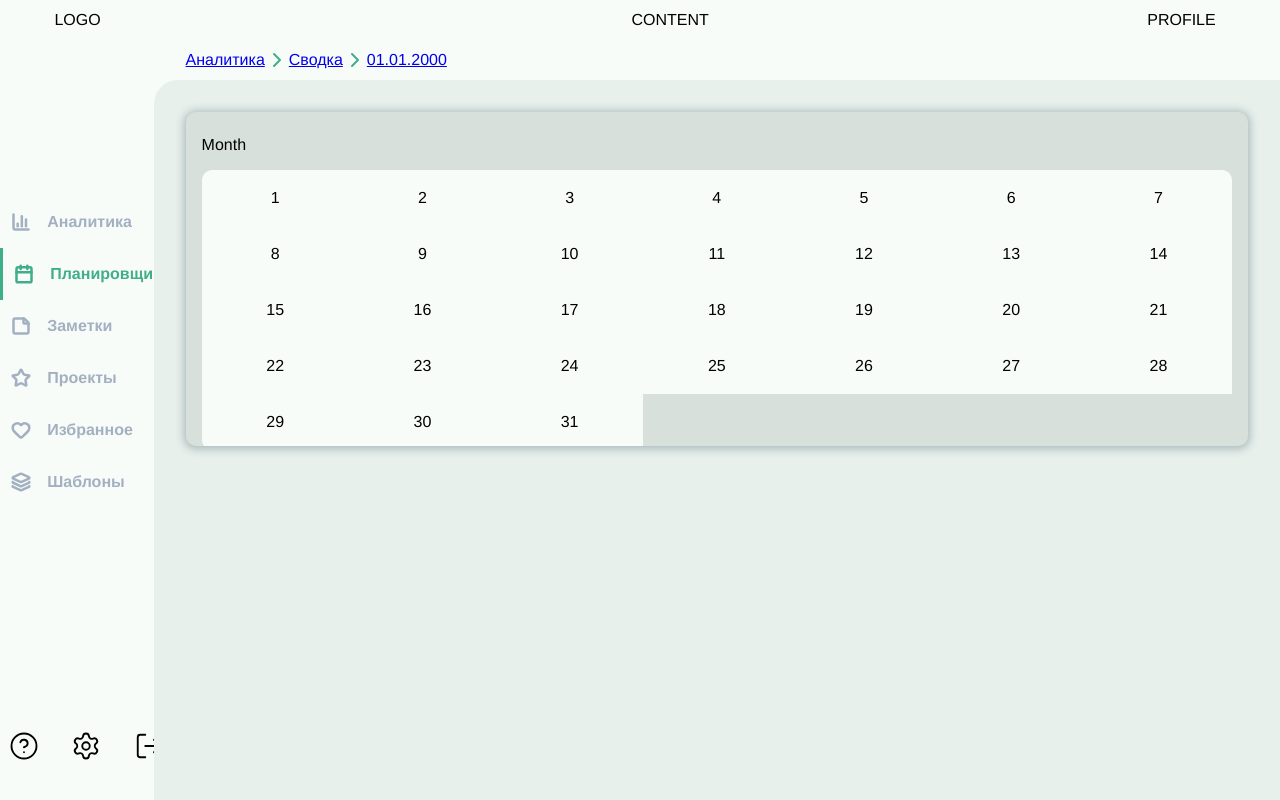
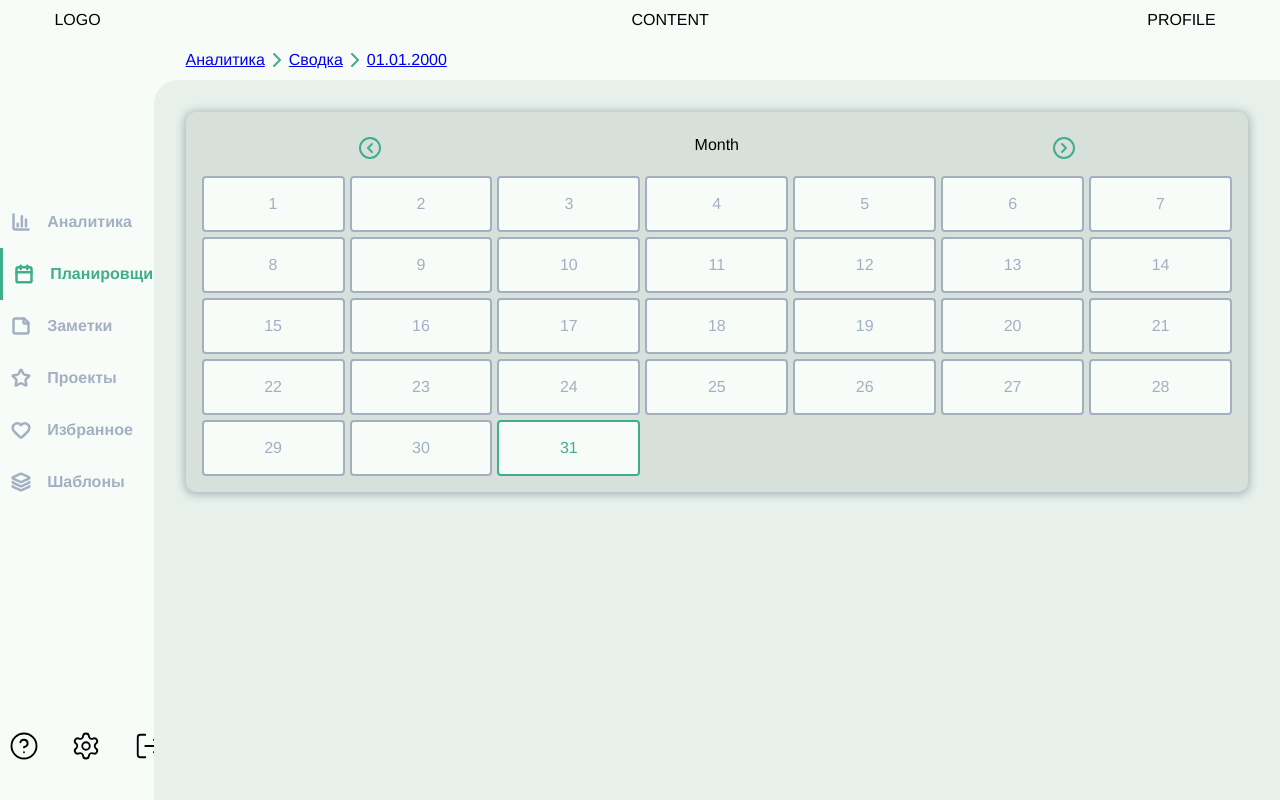
Before and after one commit to R3surrect/showcase-mono, a React (Vite) app: page /scheduler in a window 1280 px wide. Built offline with nearby package versions, Linux system fonts and the light colour scheme.

Commit message:
Calendar-component work

```diff
--- a/src/components/page/Scheduler/Calendar.css
+++ b/src/components/page/Scheduler/Calendar.css
@@ -1,21 +1,40 @@
 @import url('@global/styles/variables.css');
+
+.calendar__header {
+    display: flex;
+    justify-content: space-around;
+}
 
 .calendar__content {
     display: grid;
     grid-template-columns: repeat(7, 1fr);
     grid-template-rows: repeat(5, clamp(56px, 3vh, 20%));
+    gap: 5px;
 }
 
 .calendar__cell {
+    cursor: pointer;
     background: var(--bg-surface);
     padding: 1rem;
     display: flex;
     justify-content: center;
     align-items: center;
-    min-width: 24px;
+    min-width: 24   px;
     min-height: 24px;
+    transition: .1s;
+    border: 2px solid var(--border-primary);
+    color: var(--border-primary);
+    border-radius: 4px;
 }
-.calendar__cell:nth-child(1) {
+
+.calendar__cell--today {
+    border: 2px solid var(--text-menu);
+    color: var(--text-menu);
+}
+
+/* .calendar__cell:hover {} */
+
+/* .calendar__cell:nth-child(1) {
     border-top-left-radius: 10px;
 }
 .calendar__cell:nth-child(7) {
@@ -26,4 +45,4 @@
 }
 .calendar__cell:nth-child(29){
     border-bottom-left-radius: 10px;
-}
+} */
--- a/src/components/page/Scheduler/Calendar.tsx
+++ b/src/components/page/Scheduler/Calendar.tsx
@@ -1,3 +1,4 @@
+import { ChevronLeftCircle, ChevronRightCircle } from 'lucide-react';
 import Surface from '@/components/ui/Surface/Surface';
 import './Calendar.css';
 
@@ -7,14 +8,18 @@ const Calendar: React.FC = () => {
     return (
         <Surface>
             <div className="calendar__header">
+                <ChevronLeftCircle color='var(--text-menu)' />
                 Month
+                <ChevronRightCircle color='var(--text-menu)' />
             </div>
             <div className="calendar__content">
                 {
-                    Array.from({ length: 31 }, (_, i) => (
-                        <div className='calendar__cell' key={i + 1}>{i + 1}</div>
+                    Array.from({ length: 30 }, (_, i) => (
+                        <div className={`calendar__cell`} key={i + 1}>{i + 1}</div>
                     ))
                 }
+                <div className={`calendar__cell calendar__cell--today`}>31</div>
+
             </div>
         </Surface>
     );
```
